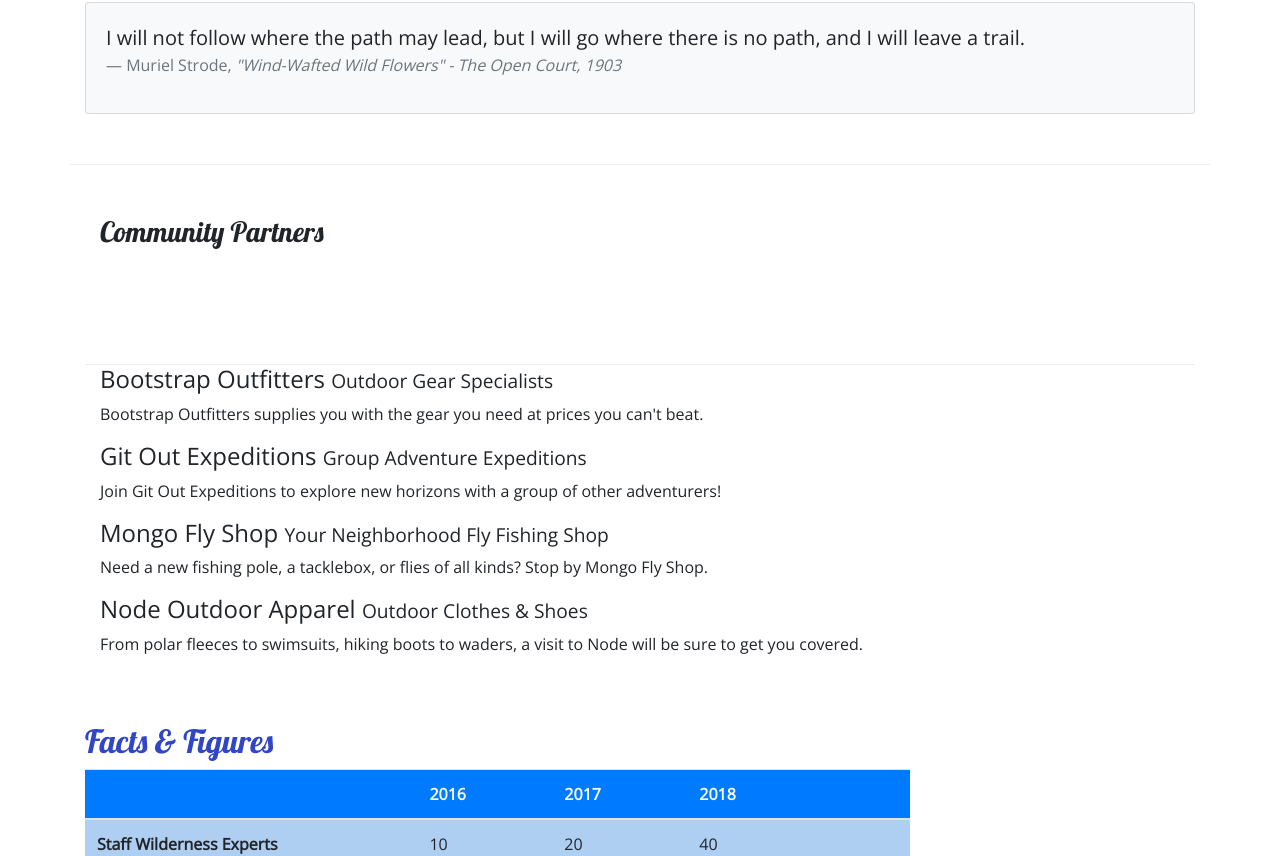
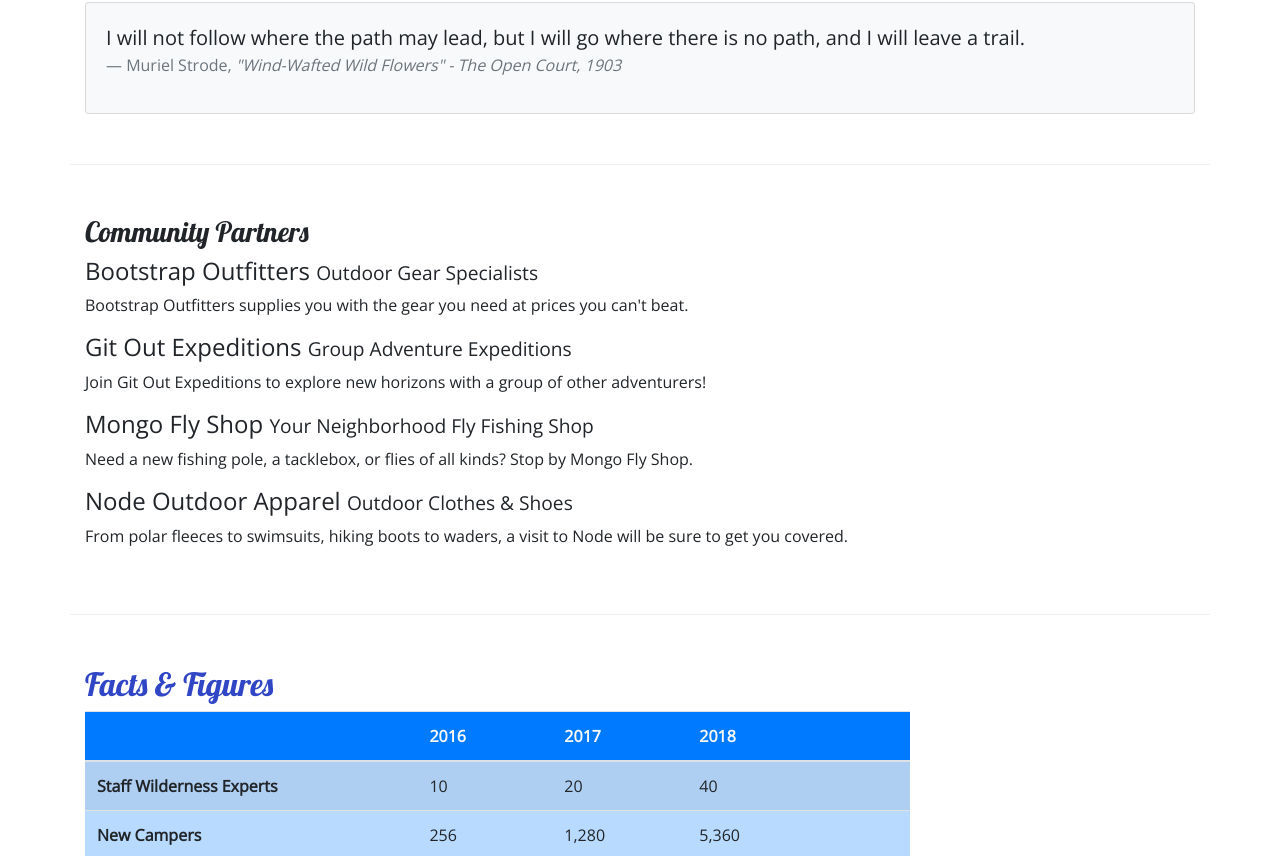
Before and after one commit to bmisrah/Nucampsite, a website: page aboutus.html in a window 1280 px wide. Shown: the part 664-1520 px from the top of the page. Drawn offline with nearby package versions, Linux system fonts and the light colour scheme.

Commit message:
grid correction

```diff
--- a/aboutus.html
+++ b/aboutus.html
@@ -140,13 +140,11 @@
             </div>
         </div>
 
-      <div>
-        <div class="container">
+
           <div class="row row-content">
             <div class="col">
               <h3>Community Partners</h3>
-            </div>
-          </div>
+
 
           <h4>Bootstrap Outfitters <small>Outdoor Gear Specialists</small></h4>
           <p class="d-none d-sm-block">
@@ -210,7 +208,7 @@
                 </table>
             </div>
         </div>
-   </div>
+      </div>
     </div>
 
     <footer class="site-footer">
```
Also changed, not shown: index.html (+1 -1 lines).
